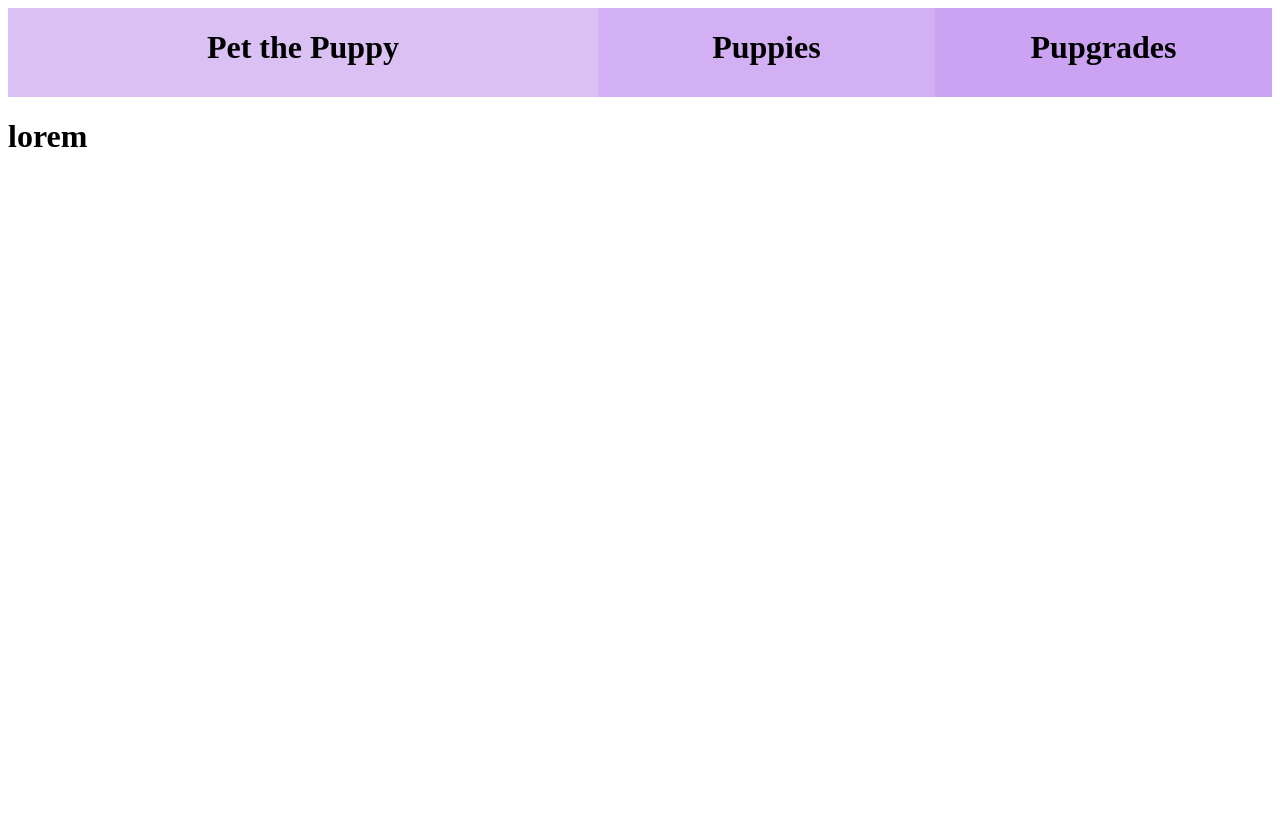
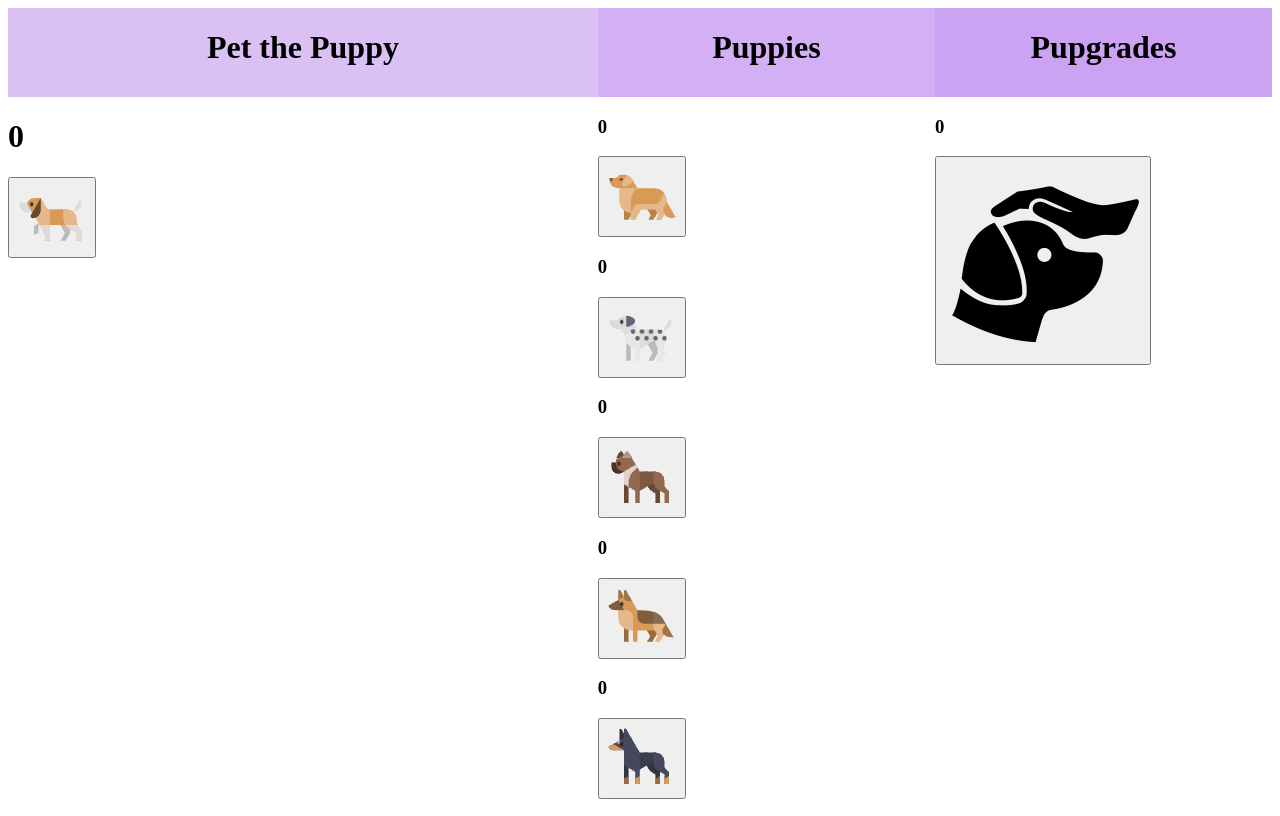
Before and after one commit to Tracey26/Pet-the-Puppy, a plain HTML site: page index.html in a window 1280 px wide. Drawn offline with Linux system fonts and the light colour scheme.

Commit message:
Added Dog buttons

```diff
--- /dev/null
+++ b/game.js
@@ -0,0 +1,8 @@
+let points = 0
+            let pointsTracker = document.getElementsById("pointsTracker")
+
+            function increasePoints() {
+                points = points + 1
+                pointsTracker.innerText = points + 'Pet Points'
+
+            }
--- a/index.html
+++ b/index.html
@@ -5,8 +5,10 @@
     <meta http-equiv="X-UA-Compatible" content="IE=edge">
     <meta name="viewport" content="width=device-width, initial-scale=1.0">
     <title>Document</title>
+    <link rel="stylesheet" href="style.css">
 </head>
 <body>
+
     <div class="container">
         <div class="Pet-the-Puppy">
             <h1>Pet the Puppy</h1>
@@ -21,58 +23,54 @@
         </div>
 
         <div class="clicker">
-            <h1>lorem</h1>
+            <h1 id="pointsTracker">0</h1>
+            <button onclick="increasePoints()">
+            <img src="/images/dogs/scenthound_dog (1).png" alt="ScentHound Dog" id="scentdog">
+
+            </button>
         </div>
 
-        <div class="dogs"></div>
+        <script src="game.js"></script>
 
-        <div class="pupgrades"></div>
+        <div class="dogs">
+            <h3 id="golden">0</h3>
+            <button onclick="increasePoints()">
+            <img src="/images/dogs/golden_retriever_dog.png" alt="Golden Retriever" id="goldendog">
+            </button>
+
+            <h3 id="dalmatian">0</h3>
+            <button onclick="increasePoints()">
+            <img src="/images/dogs/dalmatian_dog.png" alt="Dalmatian" id="daldog">
+            </button>
+
+            <h3 id="boxer">0</h3>
+            <button onclick="increasePoints()">
+            <img src="/images/dogs/boxer_dog.png" alt="Boxer dog" id="boxerdog">
+            </button>
+
+            <h3 id="German">0</h3>
+            <button onclick="increasePoints()">
+            <img src="/images/dogs/german_shepherd_dog.png" alt="German Shepherd" id="germ">
+            </button>
+
+            <h3 id="Doberman">0</h3>
+            <button onclick="increasePoints()">
+            <img src="/images/dogs/doberman_dog.png" alt="Doberman" id="dober">
+            </button>
+        </div>
+
+       <div class="pupgrades">
+        <h3 id="pats">0</h3>
+            <button onclick="increasePoints()">
+            <img src="/images/dogs/icons/pats.png" alt="Golden Retriever" id="patting">
+
+            </button>
+       </div>
 
     </div>
-
-    <style>
-    .container {  display: grid;
-        grid-template-columns: 1.4fr 0.8fr 0.8fr;
-        grid-template-rows: 0.3fr 2.4fr;
-        gap: 0px 0px;
-        grid-auto-flow: row;
-        grid-template-areas:
-          "Pet-the-Puppy Puppies Pupgrades"
-          "clicker dogs pupgrades";
-          height: 100vh;
-      }
-
-      .Pet-the-Puppy {
-        grid-area: Pet-the-Puppy;
-        background-color: rgb(218, 192, 243);
-        text-align: center;
-    }
-
-      .Puppies {
-         grid-area: Puppies;
-         background-color: rgb(211, 176, 244);
-        text-align: center;
-        }
-
-      .Pupgrades {
-        grid-area: Pupgrades;
-        background-color: rgb(204, 162, 243);
-        text-align: center;
-    }
-
-      .clicker { grid-area: clicker; }
-
-      .dogs { grid-area: dogs; }
-
-      .pupgrades { grid-area: pupgrades; }
 
 
 
 
-
-
-</style>
-
-
 </body>
 </html>
--- a/style.css
+++ b/style.css
@@ -5,11 +5,30 @@
   grid-auto-flow: row;
   grid-template-areas:
     "Pet-the-Puppy Puppies Pupgrades"
-      ". . .";
+    "clicker dogs pupgrades";
+    height: 100vh;
 }
 
-  .Pet-the-Puppy { grid-area: Pet-the-Puppy; }
+.Pet-the-Puppy {
+  grid-area: Pet-the-Puppy;
+  background-color: rgb(218, 192, 243);
+  text-align: center;
+}
 
-  .Puppies { grid-area: Puppies; }
+.Puppies {
+   grid-area: Puppies;
+   background-color: rgb(211, 176, 244);
+  text-align: center;
+  }
 
-  .Pupgrades { grid-area: Pupgrades; }
+.Pupgrades {
+  grid-area: Pupgrades;
+  background-color: rgb(204, 162, 243);
+  text-align: center;
+}
+
+.clicker { grid-area: clicker; }
+
+.dogs { grid-area: dogs; }
+
+.pupgrades { grid-area: pupgrades; }
```
Also changed, not shown: images/dogs/boxer_dog.png (added), images/dogs/bulldog.png (added), images/dogs/dalmatian_dog.png (added), images/dogs/doberman_dog.png (added), images/dogs/german_shepherd_dog.png (added), images/dogs/golden_retriever_dog.png (added), images/dogs/icons/pats.png (added), images/dogs/icons/pawprint.png (added), images/dogs/icons/supercharge.png (added), images/dogs/scenthound_dog (1).png (added). Lines whose indentation alone changed are shown as unchanged.
